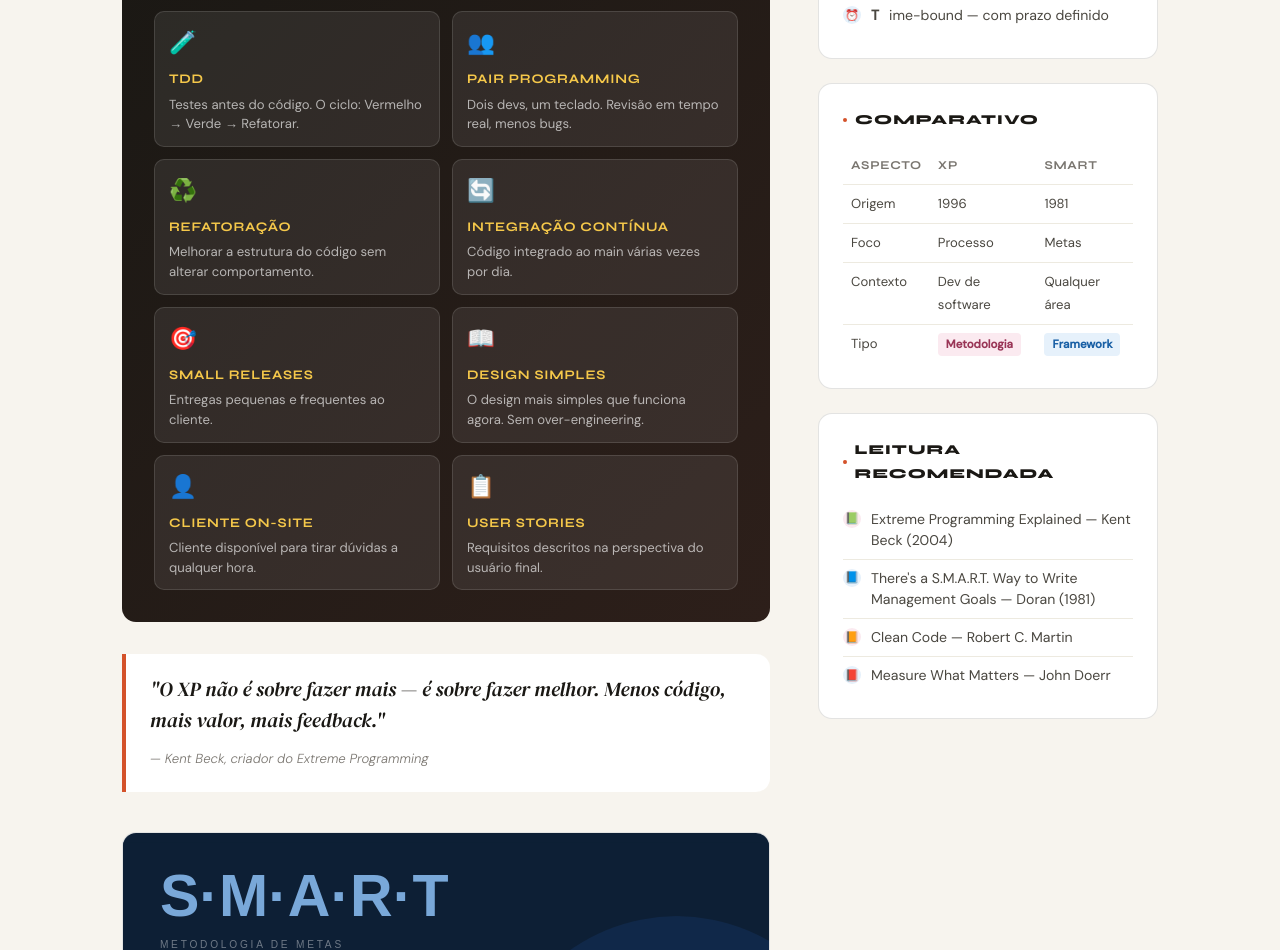
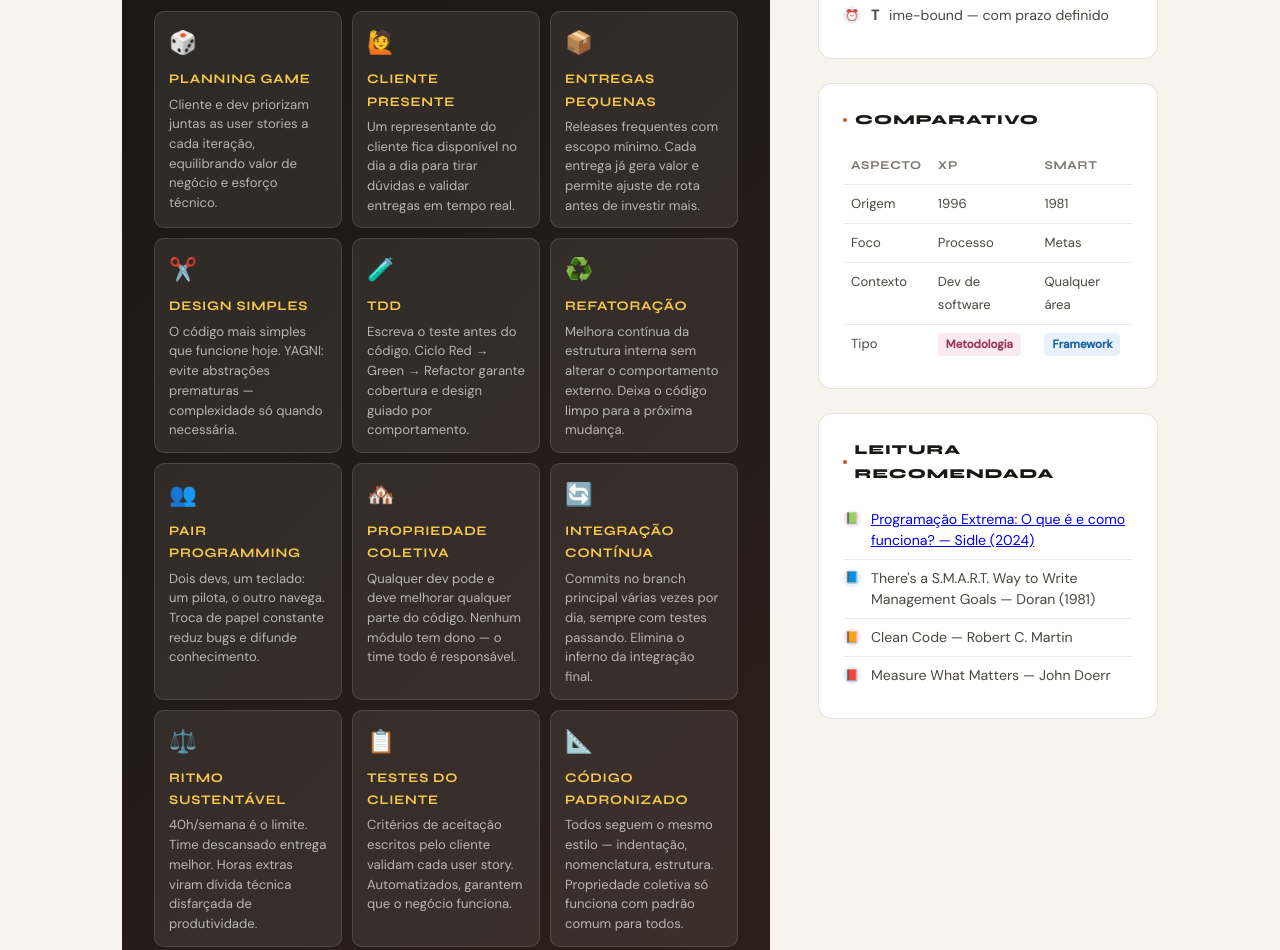
Before and after one commit to joaovsouza318-gif/projetoAgil, a plain HTML site: page index.html in a window 1280 px wide. Shown: the part 1546-2496 px from the top of the page. Drawn offline with Linux system fonts and the light colour scheme.

Commit message:
Update index.html

```diff
--- a/index.html
+++ b/index.html
@@ -244,10 +244,11 @@
   .illus-smart h3 { color: #85B7EB; }
   .pillars {
     display: grid;
-    grid-template-columns: 1fr 1fr;
-    gap: 12px;
+    grid-template-columns: repeat(3, 1fr);
+    gap: 10px;
     margin-top: 1rem;
-  }
+    grid-column: span 50;
+}
   .pillar {
     background: rgba(255,255,255,0.08);
     border-radius: 10px;
@@ -652,44 +653,64 @@
         <h3>⚡ As 12 práticas do XP</h3>
         <div class="pillars">
           <div class="pillar">
+            <div class="p-icon">🎲</div>
+            <div class="p-name">Planning Game</div>
+            <div class="p-desc">Cliente e dev priorizam juntas as user stories a cada iteração, equilibrando valor de negócio e esforço técnico.</div>
+          </div>
+          <div class="pillar">
+            <div class="p-icon">🙋</div>
+            <div class="p-name">Cliente Presente</div>
+            <div class="p-desc">Um representante do cliente fica disponível no dia a dia para tirar dúvidas e validar entregas em tempo real.</div>
+          </div>
+          <div class="pillar">
+            <div class="p-icon">📦</div>
+            <div class="p-name">Entregas Pequenas</div>
+            <div class="p-desc">Releases frequentes com escopo mínimo. Cada entrega já gera valor e permite ajuste de rota antes de investir mais.</div>
+          </div>
+          <div class="pillar">
+            <div class="p-icon">✂️</div>
+            <div class="p-name">Design Simples</div>
+            <div class="p-desc">O código mais simples que funcione hoje. YAGNI: evite abstrações prematuras — complexidade só quando necessária.</div>
+          </div>
+          <div class="pillar">
             <div class="p-icon">🧪</div>
             <div class="p-name">TDD</div>
-            <div class="p-desc">Testes antes do código. O ciclo: Vermelho → Verde → Refatorar.</div>
+            <div class="p-desc">Escreva o teste antes do código. Ciclo Red → Green → Refactor garante cobertura e design guiado por comportamento.</div>
+          </div>
+          <div class="pillar">
+            <div class="p-icon">♻️</div>
+            <div class="p-name">Refatoração</div>
+            <div class="p-desc">Melhora contínua da estrutura interna sem alterar o comportamento externo. Deixa o código limpo para a próxima mudança.</div>
           </div>
           <div class="pillar">
             <div class="p-icon">👥</div>
             <div class="p-name">Pair Programming</div>
-            <div class="p-desc">Dois devs, um teclado. Revisão em tempo real, menos bugs.</div>
+            <div class="p-desc">Dois devs, um teclado: um pilota, o outro navega. Troca de papel constante reduz bugs e difunde conhecimento.</div>
           </div>
           <div class="pillar">
-            <div class="p-icon">♻️</div>
-            <div class="p-name">Refatoração</div>
-            <div class="p-desc">Melhorar a estrutura do código sem alterar comportamento.</div>
+            <div class="p-icon">🏘️</div>
+            <div class="p-name">Propriedade Coletiva</div>
+            <div class="p-desc">Qualquer dev pode e deve melhorar qualquer parte do código. Nenhum módulo tem dono — o time todo é responsável.</div>
           </div>
           <div class="pillar">
             <div class="p-icon">🔄</div>
             <div class="p-name">Integração Contínua</div>
-            <div class="p-desc">Código integrado ao main várias vezes por dia.</div>
+            <div class="p-desc">Commits no branch principal várias vezes por dia, sempre com testes passando. Elimina o inferno da integração final.</div>
           </div>
           <div class="pillar">
-            <div class="p-icon">🎯</div>
-            <div class="p-name">Small Releases</div>
-            <div class="p-desc">Entregas pequenas e frequentes ao cliente.</div>
-          </div>
-          <div class="pillar">
-            <div class="p-icon">📖</div>
-            <div class="p-name">Design Simples</div>
-            <div class="p-desc">O design mais simples que funciona agora. Sem over-engineering.</div>
-          </div>
-          <div class="pillar">
-            <div class="p-icon">👤</div>
-            <div class="p-name">Cliente On-site</div>
-            <div class="p-desc">Cliente disponível para tirar dúvidas a qualquer hora.</div>
+            <div class="p-icon">⚖️</div>
+            <div class="p-name">Ritmo Sustentável</div>
+            <div class="p-desc">40h/semana é o limite. Time descansado entrega melhor. Horas extras viram dívida técnica disfarçada de produtividade.</div>
           </div>
           <div class="pillar">
             <div class="p-icon">📋</div>
-            <div class="p-name">User Stories</div>
-            <div class="p-desc">Requisitos descritos na perspectiva do usuário final.</div>
+            <div class="p-name">Testes do Cliente</div>
+            <div class="p-desc">Critérios de aceitação escritos pelo cliente validam cada user story. Automatizados, garantem que o negócio funciona.</div>
+          </div>
+          <div class="pillar">
+            <div class="p-icon">📐</div>
+            <div class="p-name">Código Padronizado</div>
+            <div class="p-desc">Todos seguem o mesmo estilo — indentação, nomenclatura, estrutura. Propriedade coletiva só funciona com padrão comum para todos.</div>
           </div>
         </div>
       </div>
@@ -997,7 +1018,7 @@
       <div class="sidebar-widget">
         <div class="widget-title">Leitura recomendada</div>
         <ul class="checklist">
-          <li><span class="ck ck-xp">📗</span>Extreme Programming Explained — Kent Beck (2004)</li>
+          <li><span class="ck ck-xp">📗</span><a href="https://www.sydle.com/blog/extreme-programming-what-is-it-and-how-does-it-work-602ee205da4d096809438c9c" target="_blank">Programação Extrema: O que é e como funciona? — Sidle (2024)</a></li>
           <li><span class="ck ck-smart">📘</span>There's a S.M.A.R.T. Way to Write Management Goals — Doran (1981)</li>
           <li><span class="ck ck-xp">📙</span>Clean Code — Robert C. Martin</li>
           <li><span class="ck ck-smart">📕</span>Measure What Matters — John Doerr</li>
```
